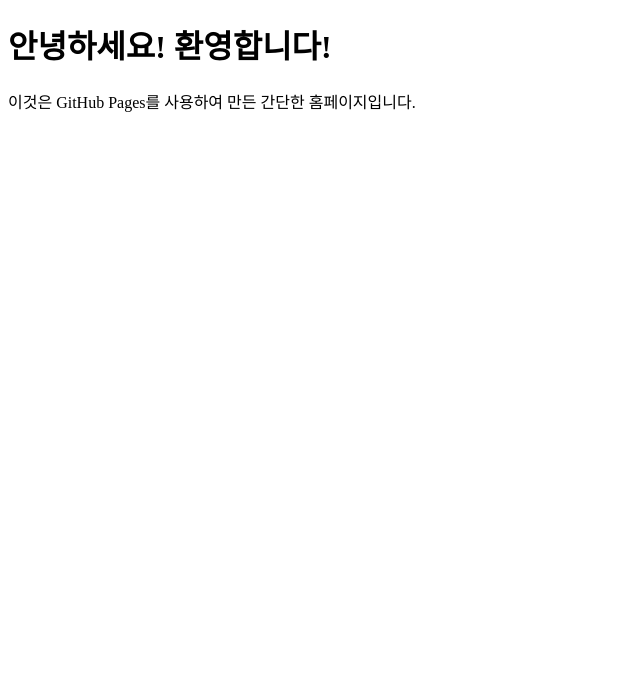
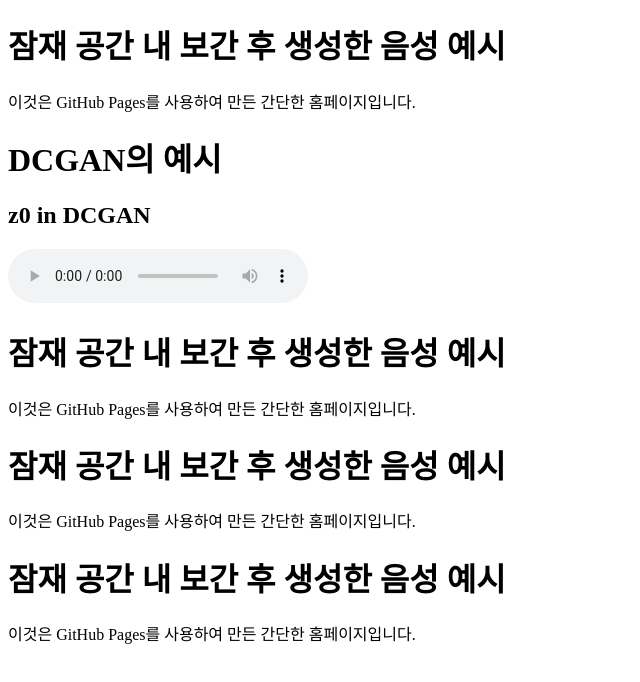
Before and after one commit to DSLab-MJU/Interpolation_sample, a plain HTML site: page index.html in a window 1280 px wide. Shown: the whole page, without its empty margins (0-640 px from the left). Drawn offline with Linux system fonts and the light colour scheme.

Commit message:
Update index.html

```diff
--- a/index.html
+++ b/index.html
@@ -3,10 +3,33 @@
 <head>
     <meta charset="UTF-8">
     <meta name="viewport" content="width=device-width, initial-scale=1.0">
-    <title>나의 홈페이지</title>
+    <title>음성 샘플</title>
 </head>
 <body>
-    <h1>안녕하세요! 환영합니다!</h1>
+    <h1>잠재 공간 내 보간 후 생성한 음성 예시</h1>
+    <p>이것은 GitHub Pages를 사용하여 만든 간단한 홈페이지입니다.</p>
+</body>
+
+<body>
+    <h1>DCGAN의 예시</h1>
+    <h2>z0 in DCGAN</h2>
+    <audio controls>
+    <source src="audio_sample/z0_GAN.mp3" type="audio/mpeg">
+</audio>
+</body>
+
+<body>
+    <h1>잠재 공간 내 보간 후 생성한 음성 예시</h1>
+    <p>이것은 GitHub Pages를 사용하여 만든 간단한 홈페이지입니다.</p>
+</body>
+
+<body>
+    <h1>잠재 공간 내 보간 후 생성한 음성 예시</h1>
+    <p>이것은 GitHub Pages를 사용하여 만든 간단한 홈페이지입니다.</p>
+</body>
+
+<body>
+    <h1>잠재 공간 내 보간 후 생성한 음성 예시</h1>
     <p>이것은 GitHub Pages를 사용하여 만든 간단한 홈페이지입니다.</p>
 </body>
 </html>
```
